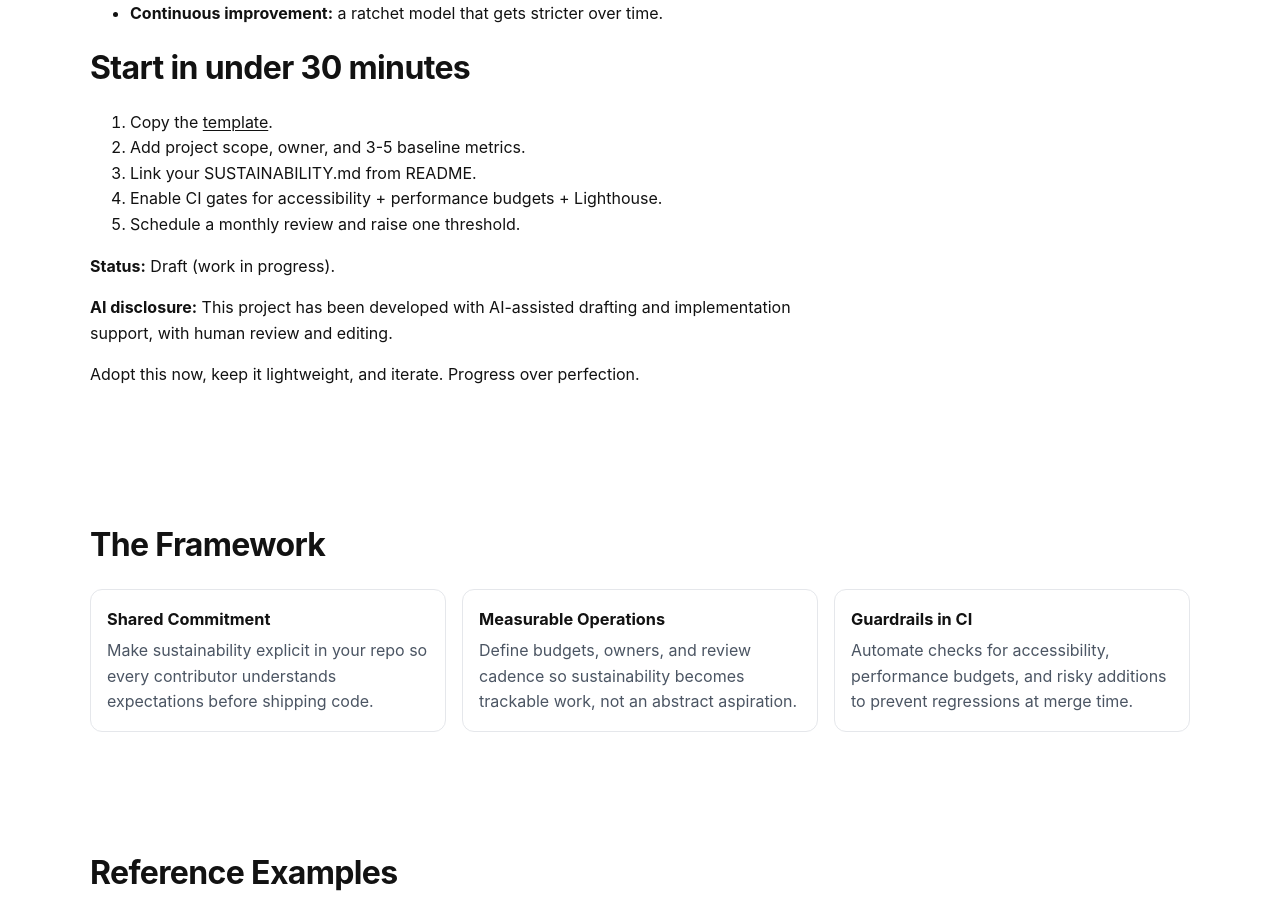
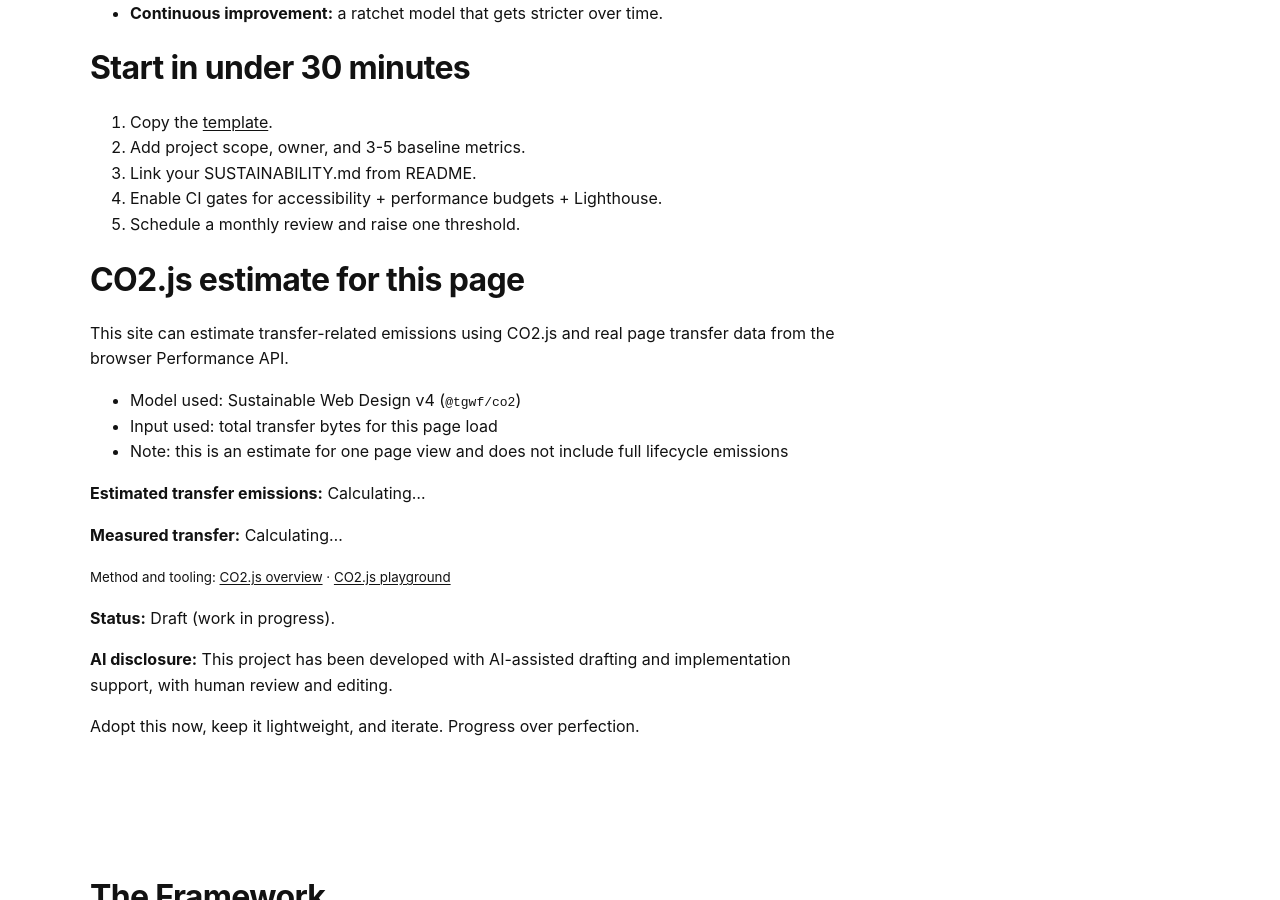
Before and after one commit to mgifford/sustainability.md, a Jekyll site: the page built from index.md, in a window 1280 px wide and 900 px high, scrolled down 1178 px. Built offline with Jekyll 4.4.1, drawn with Linux system fonts in a browser that asks for light colours.

```diff
--- a/index.md
+++ b/index.md
@@ -105,6 +105,57 @@ digital waste, handles trade-offs, and enforces sustainability in daily work.
 4. Enable CI gates for accessibility + performance budgets + Lighthouse.
 5. Schedule a monthly review and raise one threshold.
 
+## CO2.js estimate for this page
+
+This site can estimate transfer-related emissions using CO2.js and real page transfer data from the browser Performance API.
+
+- Model used: Sustainable Web Design v4 (`@tgwf/co2`)
+- Input used: total transfer bytes for this page load
+- Note: this is an estimate for one page view and does not include full lifecycle emissions
+
+<p><strong>Estimated transfer emissions:</strong> <span id="co2-estimate">Calculating…</span></p>
+<p><strong>Measured transfer:</strong> <span id="co2-bytes">Calculating…</span></p>
+<p><small>Method and tooling: <a href="https://developers.thegreenwebfoundation.org/co2js/overview/">CO2.js overview</a> · <a href="https://observablehq.com/@greenweb/co2-js-playground">CO2.js playground</a></small></p>
+
+<script type="module">
+  import { co2 } from "https://cdn.jsdelivr.net/npm/@tgwf/co2@latest/dist/esm/index.js";
+
+  const estimateEl = document.getElementById("co2-estimate");
+  const bytesEl = document.getElementById("co2-bytes");
+
+  const formatBytes = (bytes) => {
+    if (!Number.isFinite(bytes) || bytes <= 0) return "0 B";
+    const units = ["B", "KB", "MB", "GB"];
+    const exponent = Math.min(Math.floor(Math.log(bytes) / Math.log(1024)), units.length - 1);
+    const value = bytes / (1024 ** exponent);
+    return `${value.toFixed(value >= 10 || exponent === 0 ? 0 : 1)} ${units[exponent]}`;
+  };
+
+  const totalTransferBytes = () => {
+    const navigation = performance.getEntriesByType("navigation");
+    const resources = performance.getEntriesByType("resource");
+    const entries = [...navigation, ...resources];
+
+    return entries.reduce((total, entry) => {
+      const transfer = Number(entry.transferSize) || 0;
+      const encoded = Number(entry.encodedBodySize) || 0;
+      return total + (transfer > 0 ? transfer : encoded);
+    }, 0);
+  };
+
+  try {
+    const bytes = totalTransferBytes();
+    const calculator = new co2({ model: "swd", version: 4 });
+    const grams = calculator.perVisit(bytes, false);
+
+    bytesEl.textContent = formatBytes(bytes);
+    estimateEl.textContent = Number.isFinite(grams) ? `${grams.toFixed(3)} gCO2e / page view` : "Unavailable";
+  } catch (error) {
+    bytesEl.textContent = "Unavailable";
+    estimateEl.textContent = "Unavailable";
+  }
+</script>
+
 **Status:** Draft (work in progress).
 
 **AI disclosure:** This project has been developed with AI-assisted drafting
```
Also changed, not shown: WSG_REFERENCES.yaml (+31 -0 lines), action-playbook.md (+23 -0 lines), resources.md (+9 -0 lines), README.md.
